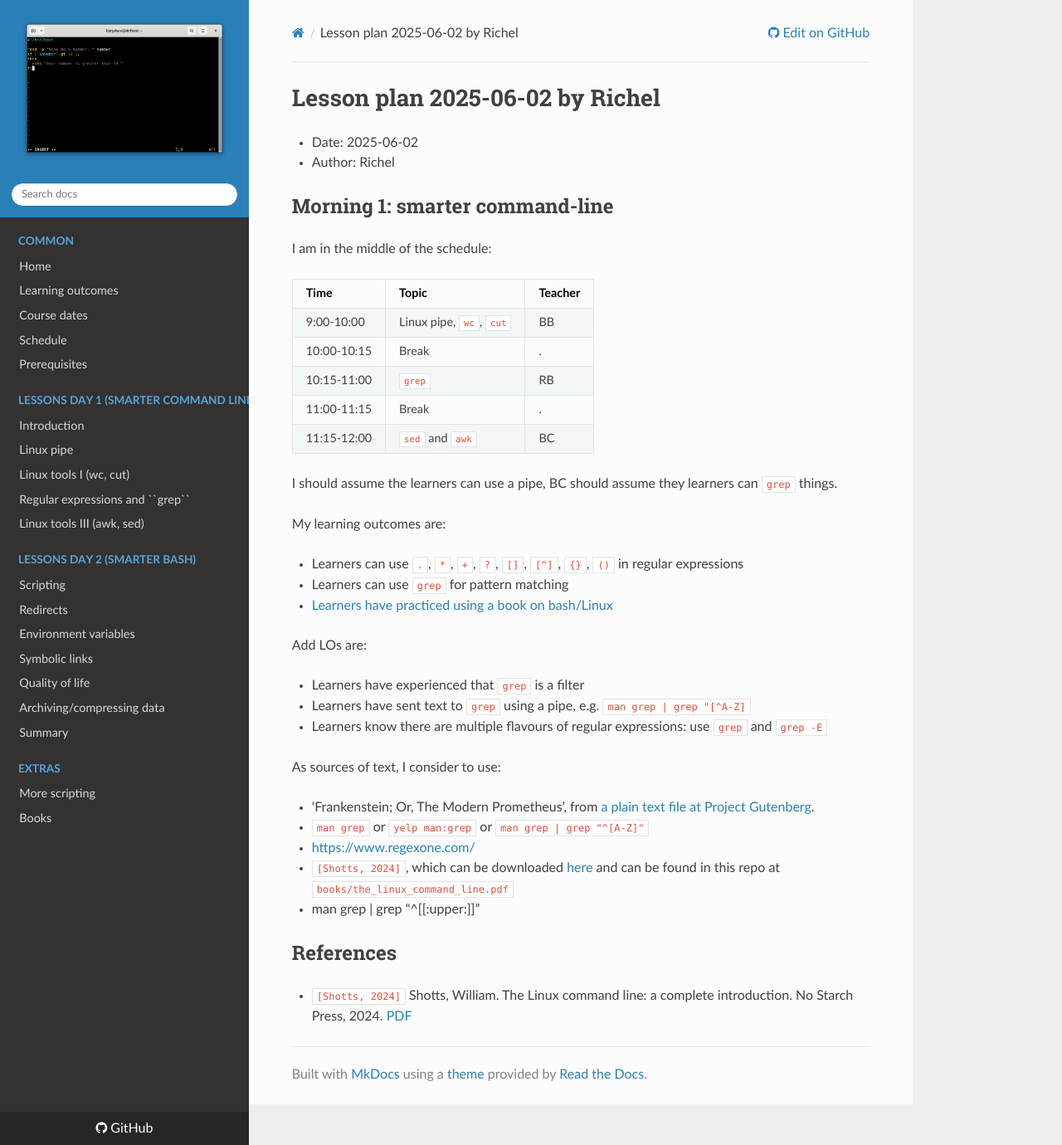
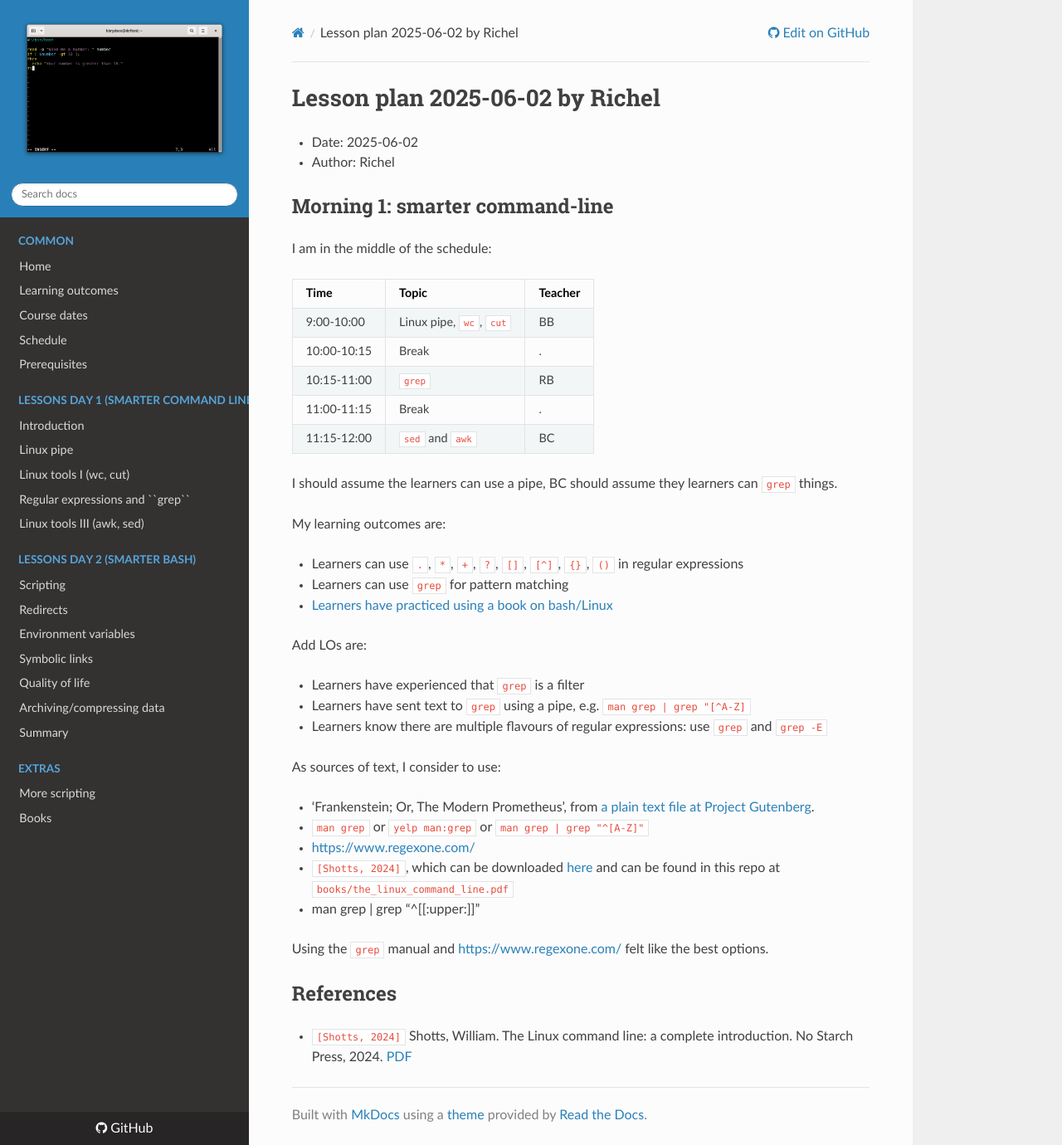
Before and after one commit to UPPMAX/linux-command-line-201, an MkDocs documentation site: the page built from docs/lesson_plans/20250602/README.md, in a window 1280 px wide and 1380 px high. Shown: the whole window at 83% size. Built offline with MkDocs 1.6.1, drawn with Linux system fonts in a browser that asks for light colours; nearby versions of some CDN libraries.

Commit message:
Fix markdown

```diff
--- a/docs/lesson_plans/20250602/README.md
+++ b/docs/lesson_plans/20250602/README.md
@@ -46,9 +46,8 @@ As sources of text, I consider to use:
   and can be found in this repo at `books/the_linux_command_line.pdf`
 - man grep | grep "^[[:upper:]]"
 
-
-
-
+Using the `grep` manual and [https://www.regexone.com/](https://www.regexone.com/)
+felt like the best options.
 
 
 ## References
```
Also changed, not shown: docs/sessions/regular_expressions_and_grep/README.md (line endings or trailing spaces).
